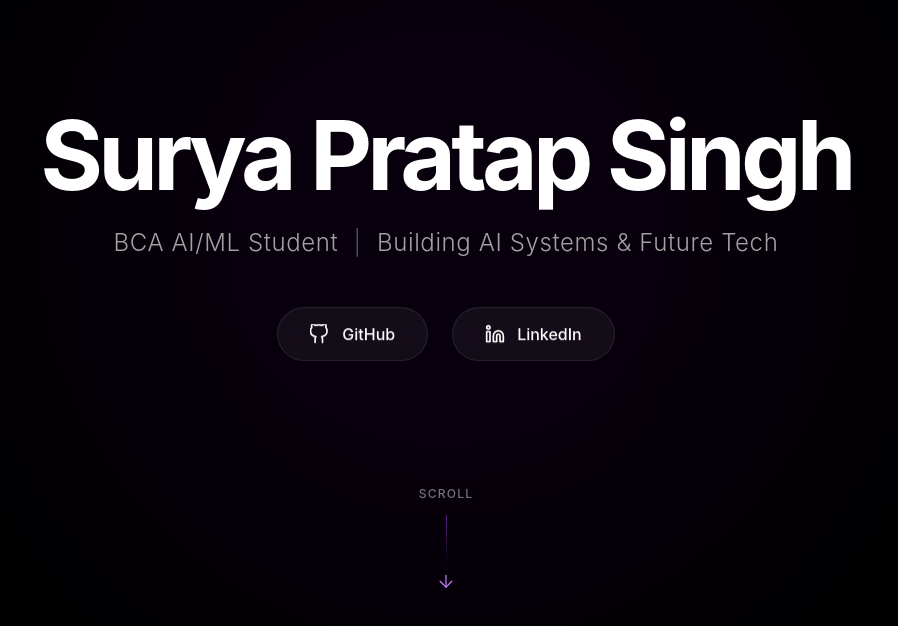
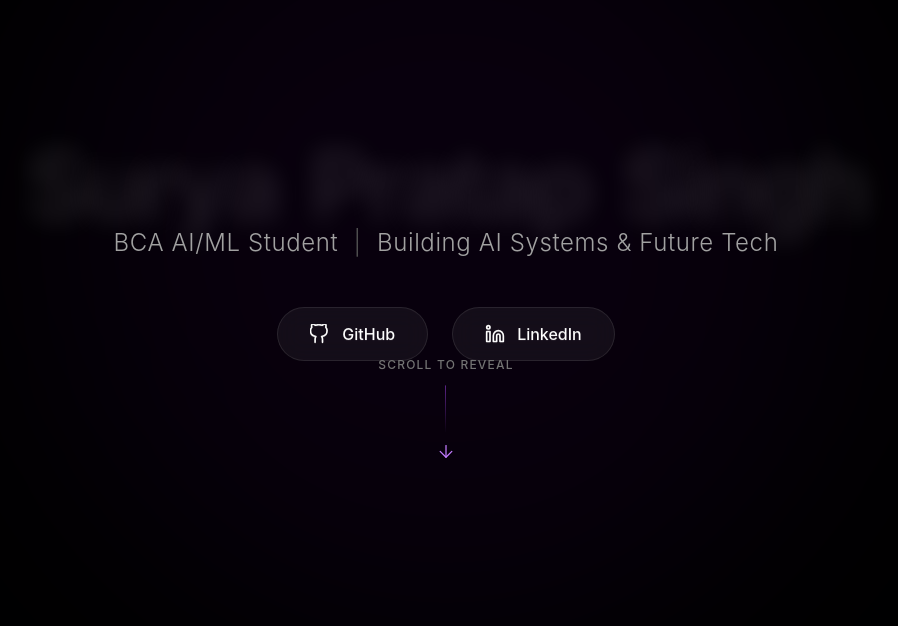
Before and after one commit to suryapratapsinghbisht61/personal_web, a React (Vite) app: page / in a window 1280 px wide. Shown: the part 162-788 px from the top of the page, without its empty margins (194-1092 px from the left). Built offline with nearby package versions, Linux system fonts and the light colour scheme.

Commit message:
second change has text animation on text and also added courser tail

```diff
--- a/src/App.jsx
+++ b/src/App.jsx
@@ -1,3 +1,4 @@
+import { useEffect } from 'react';
 import { motion as Motion, useScroll, useTransform } from 'framer-motion';
 
 // SVG Icons
@@ -22,15 +23,99 @@ const ArrowDownIcon = () => (
   </svg>
 );
 
+// Cursor Trail Component
+const CursorTrail = () => {
+  useEffect(() => {
+    const container = document.getElementById('cursor-trail-container');
+    if (!container) return;
+
+    let timeoutIds = [];
+
+    const handleMouseMove = (e) => {
+      const dot = document.createElement('div');
+      dot.className = 'absolute w-2 h-2 bg-purple-400 rounded-full pointer-events-none transform -translate-x-1/2 -translate-y-1/2';
+      dot.style.left = `${e.clientX}px`;
+      dot.style.top = `${e.clientY}px`;
+      dot.style.opacity = '0.3';
+      dot.style.transform = 'scale(1)';
+      dot.style.transition = 'opacity 0.8s ease-out, transform 0.8s ease-out';
+
+      container.appendChild(dot);
+
+      // Trigger animation next frame
+      requestAnimationFrame(() => {
+        dot.style.opacity = '0';
+        dot.style.transform = 'scale(0.2)';
+      });
+
+      // Remove after transition
+      const timeoutId = setTimeout(() => {
+        if (container.contains(dot)) {
+          container.removeChild(dot);
+        }
+      }, 800);
+
+      timeoutIds.push(timeoutId);
+    };
+
+    window.addEventListener('mousemove', handleMouseMove);
+
+    return () => {
+      window.removeEventListener('mousemove', handleMouseMove);
+      timeoutIds.forEach(clearTimeout);
+    };
+  }, []);
+
+  return <div id="cursor-trail-container" className="fixed inset-0 pointer-events-none z-50 overflow-hidden" />;
+};
+
+// Scroll Scrubbed Text Reveal Component
+const ScrollScrubHeading = ({ text }) => {
+  const { scrollY } = useScroll();
+  const chars = text.split('');
+
+  return (
+    <h1 className="text-5xl sm:text-6xl md:text-7xl lg:text-8xl font-bold tracking-tighter text-white mb-6 flex justify-center flex-wrap">
+      {chars.map((char, index) => {
+        // Map scroll range for each character to create a sequential reveal
+        // Adjust these values to control scrub speed
+        const start = index * 20;
+        const end = start + 100;
+
+        // eslint-disable-next-line react-hooks/rules-of-hooks
+        const opacity = useTransform(scrollY, [start, end], [0.1, 1]);
+        // eslint-disable-next-line react-hooks/rules-of-hooks
+        const y = useTransform(scrollY, [start, end], [30, 0]);
+        // eslint-disable-next-line react-hooks/rules-of-hooks
+        const filterBlur = useTransform(scrollY, [start, end], [12, 0]);
+        // eslint-disable-next-line react-hooks/rules-of-hooks
+        const filter = useTransform(filterBlur, (v) => `blur(${v}px)`);
+
+        return (
+          <Motion.span
+            key={index}
+            style={{ opacity, y, filter }}
+            className={char === ' ' ? 'w-4 md:w-8' : 'inline-block'}
+          >
+            {char}
+          </Motion.span>
+        );
+      })}
+    </h1>
+  );
+};
+
 function App() {
   const { scrollY } = useScroll();
 
-  // Transform values for scroll effect
-  const opacity = useTransform(scrollY, [0, 300], [1, 0]);
-  const y = useTransform(scrollY, [0, 300], [0, -50]);
+  // Overall hero section fade out happens later, after heading reveals text
+  const heroOpacity = useTransform(scrollY, [500, 800], [1, 0]);
+  const heroY = useTransform(scrollY, [500, 800], [0, -80]);
 
   return (
-    <div className="min-h-[200vh] bg-black text-white selection:bg-purple-500/30 overflow-hidden font-sans">
+    <div className="min-h-[250vh] bg-black text-white selection:bg-purple-500/30 font-sans">
+
+      <CursorTrail />
 
       {/* Background Effect: Subtle purple gradient blob */}
       <Motion.div
@@ -42,25 +127,20 @@ function App() {
         <div className="w-[800px] h-[800px] bg-purple-600/5 rounded-full blur-[120px]" />
       </Motion.div>
 
-      {/* Hero Content */}
+      {/* Hero Content container */}
+      <div className="sticky top-0 h-screen w-full flex flex-col items-center justify-center px-6 overflow-hidden">
+
         <Motion.main
-        style={{ opacity, y }}
-        className="relative z-10 h-screen w-full flex flex-col items-center justify-center px-6"
+          style={{ opacity: heroOpacity, y: heroY }}
+          className="relative z-10 flex flex-col items-center justify-center w-full"
         >
           <Motion.div
             animate={{ y: [-4, 4, -4] }}
             transition={{ duration: 6, repeat: Infinity, ease: "easeInOut" }}
-          className="flex flex-col items-center justify-center text-center max-w-4xl"
+            className="flex flex-col items-center justify-center text-center max-w-4xl w-full"
           >
-          {/* Heading */}
-          <Motion.h1
-            initial={{ opacity: 0, y: 40, filter: "blur(12px)" }}
-            animate={{ opacity: 1, y: 0, filter: "blur(0px)" }}
-            transition={{ duration: 1.2, delay: 0.2, ease: [0.16, 1, 0.3, 1] }}
-            className="text-5xl sm:text-6xl md:text-7xl lg:text-8xl font-bold tracking-tighter text-white mb-6"
-          >
-            Surya Pratap Singh
-          </Motion.h1>
+            {/* Scroll-scrubbed Heading */}
+            <ScrollScrubHeading text="Surya Pratap Singh" />
 
             {/* Subheading */}
             <Motion.p
@@ -109,9 +189,9 @@ function App() {
             initial={{ opacity: 0 }}
             animate={{ opacity: 1 }}
             transition={{ duration: 1, delay: 2.2 }}
-          className="absolute bottom-12 flex flex-col items-center gap-3"
+            className="absolute -bottom-24 flex flex-col items-center gap-3"
           >
-          <div className="text-xs uppercase tracking-widest text-neutral-500 font-medium">Scroll</div>
+            <div className="text-xs uppercase tracking-widest text-neutral-500 font-medium">Scroll to Reveal</div>
             <Motion.div
               animate={{ y: [0, 8, 0] }}
               transition={{ duration: 2, repeat: Infinity, ease: "easeInOut" }}
@@ -124,7 +204,8 @@ function App() {
         </Motion.main>
 
       </div>
+    </div>
   );
 }
 
-export default App;
+export default App;;
```
Lines whose indentation alone changed are shown as unchanged.
